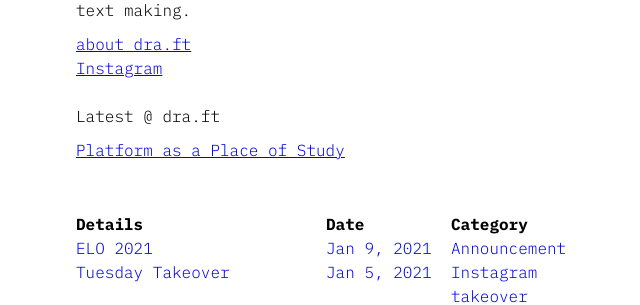
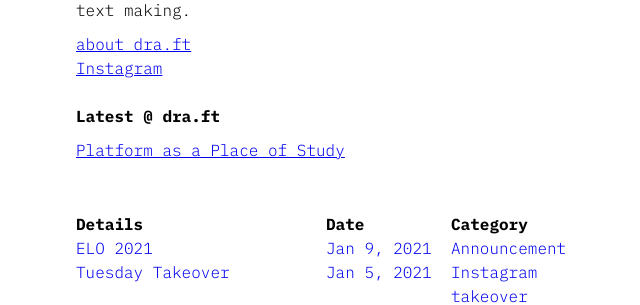
Before and after one commit to dra-ft/dra-ft.github.io, a Jekyll site: the page built from index.html, in a window 1280 px wide. Shown: the part 394-699 px from the top of the page, without its empty margins (44-684 px from the left). Built offline with Jekyll 4.4.1, drawn with Linux system fonts in a browser that asks for light colours.

Commit message:
Update bio.scss

```diff
--- a/_sass/bio.scss
+++ b/_sass/bio.scss
@@ -33,3 +33,7 @@
   padding: 0;
   list-style: none;
 }
+
+.latest_title {
+    font-weight: 700;
+}
```
